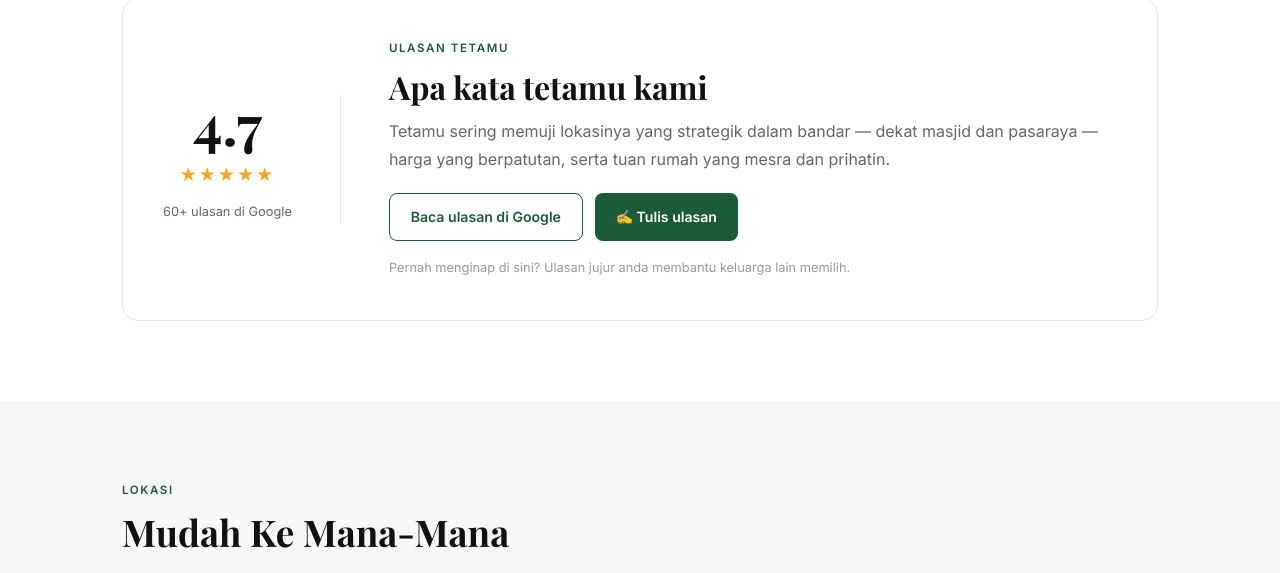
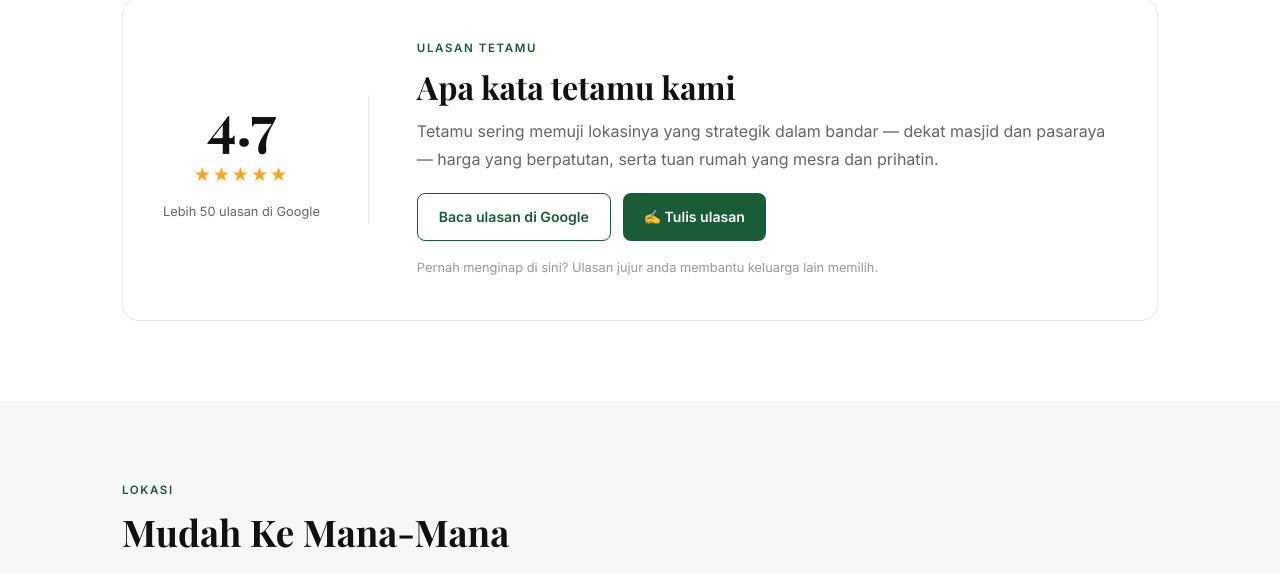
Before and after one commit to msrab1979-ai/homestaykemaman, a plain HTML site: page public/index.html in a window 1280 px wide. Shown: the part 3051-3624 px from the top of the page. Drawn offline with nearby package versions, Linux system fonts and the light colour scheme; no server answers.

Commit message:
Ulasan: teks 'Lebih 50 ulasan' selepas ulasan pemilik dipadam; kemas kini nota GBP
Co-Authored-By: Claude Opus 5.5 <noreply@anthropic.com>

```diff
--- a/public/index.html
+++ b/public/index.html
@@ -309,7 +309,7 @@
         <div class="ulasan-skor">
           <strong>4.7</strong>
           <span class="bintang" aria-hidden="true">★★★★★</span>
-          <small>60+ ulasan di Google</small>
+          <small>Lebih 50 ulasan di Google</small>
         </div>
         <div class="ulasan-teks">
           <span class="label">Ulasan Tetamu</span>
```
Also changed, not shown: 1 other file.
